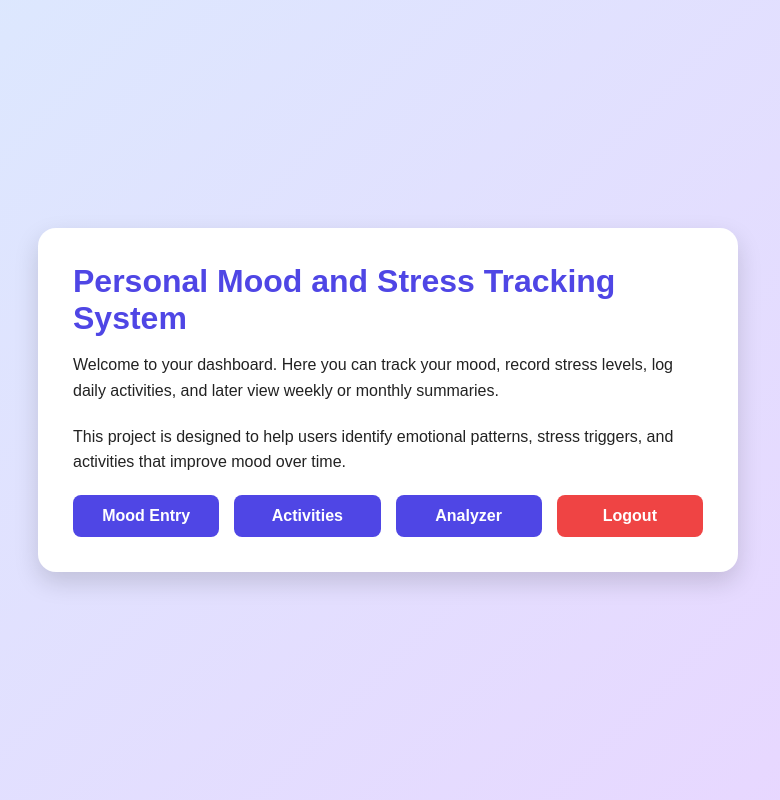
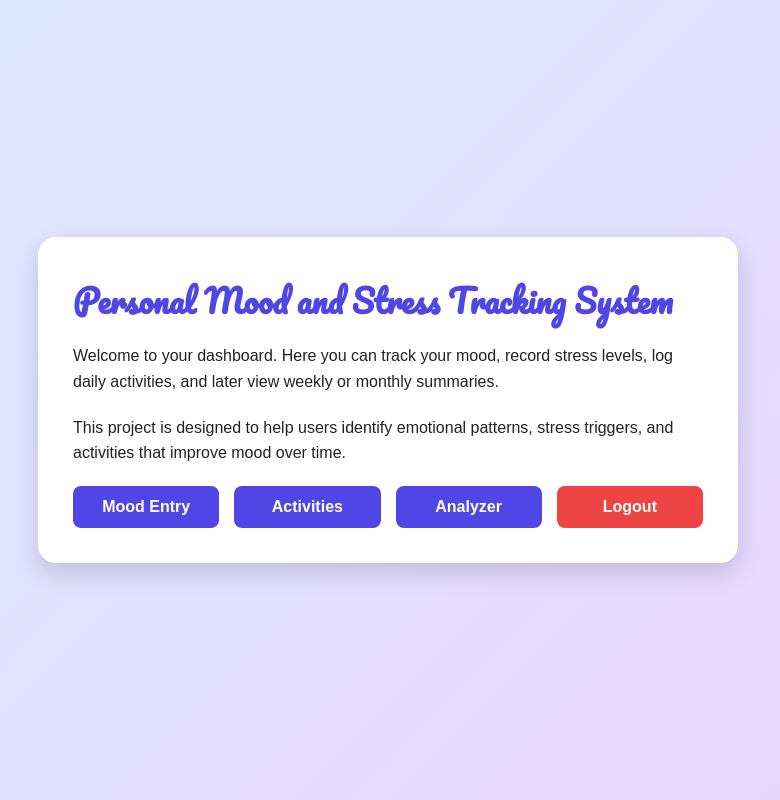
Before and after one commit to harshprogramming/group29project, a PHP site: page /home.html in a window 1280 px wide. Shown: the whole page, without its empty margins (252-1032 px from the left). Run offline with PHP 8.4, Linux system fonts and the light colour scheme.

Commit message:
add local font, can  delete if you dont like it

```diff
--- a/style.css
+++ b/style.css
@@ -1,3 +1,10 @@
+@font-face {
+    font-family: 'Pacifico';
+    src: url('Pacifico-Regular.ttf') format('truetype');
+    font-weight: normal;
+    font-style: normal;
+}
+
 * {
     margin: 0;
     padding: 0;
@@ -12,6 +19,10 @@ body {
     justify-content: center;
     align-items: center;
     color: #222;
+}
+
+.home-box h1 {
+    font-family: 'Pacifico', cursive;
 }
 
 .container {
```
Also changed, not shown: fonts/Lobster-Regular.ttf (added), fonts/Pacifico-Regular.ttf (added), 1 other file.
